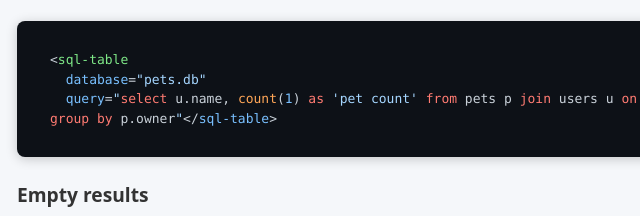
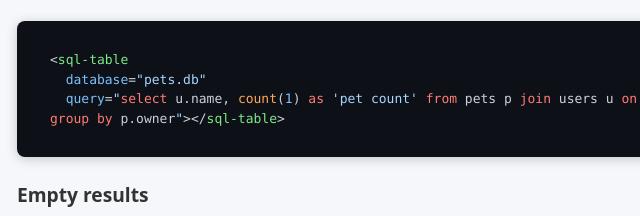
Before and after one commit to iCiaran/html-sql-table, a plain HTML site: page index.html in a window 1280 px wide. Shown: the part 1842-2058 px from the top of the page, 223-863 px from the left. Drawn offline with Linux system fonts and the light colour scheme; no server answers.

Commit message:
Fix code sample having missing closing bracket.

```diff
--- a/index.html
+++ b/index.html
@@ -170,7 +170,7 @@ I take no responsibility for anything that happens if you choose to ignore this
         </p>
         <pre><code class="language-html">&lt;sql-table
   database=&quot;pets.db&quot;
-  query=&quot;select u.name, count(1) as 'pet count' from pets p join users u on p.owner = u.id group by p.owner&quot;&lt;/sql-table&gt;</code></pre>
+  query=&quot;select u.name, count(1) as 'pet count' from pets p join users u on p.owner = u.id group by p.owner&quot;&gt;&lt;/sql-table&gt;</code></pre>
         <sql-table
           database="pets.db"
           query="select distinct u.name, count(1) as 'pet count' from pets p join users u on p.owner = u.id group by p.owner"
```
